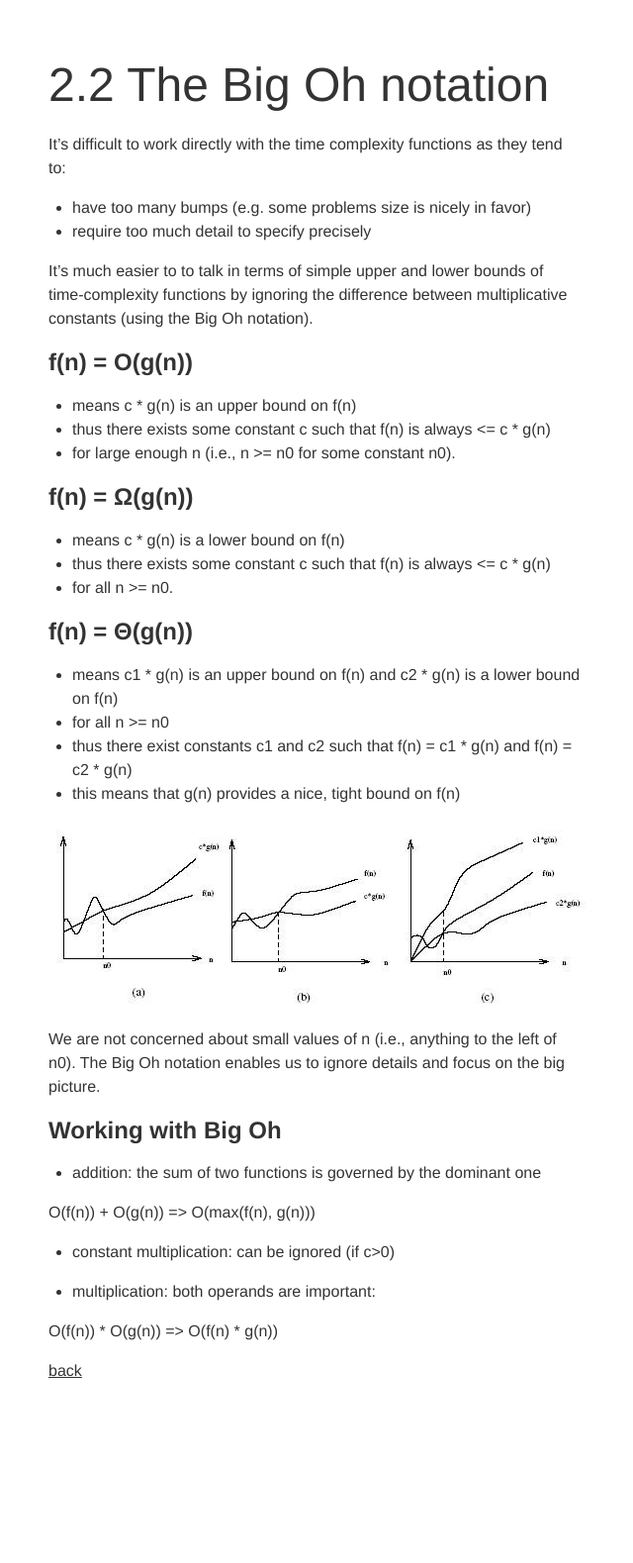
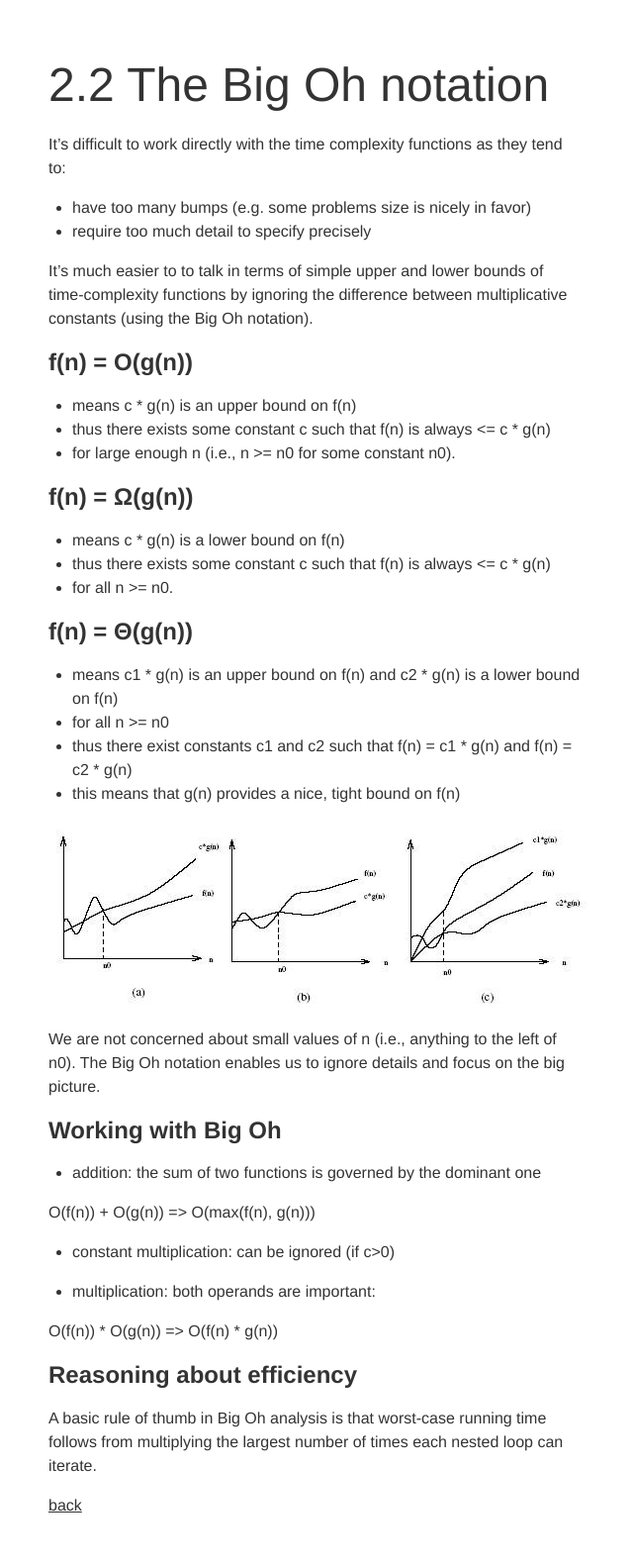
Before and after one commit to csabapalfi/algorithm-design-manual, a Jekyll site: the page built from _posts/2013-01-17-2.2-the_big_oh_notation.md, in a window 1280 px wide. Shown: the whole page at 99% size, without its empty margins (111-751 px from the left). Built offline with Jekyll 4.4.1, drawn with Linux system fonts in a browser that asks for light colours; before the commit the page ends 1443 px from its top, so only the background shows below that.

Commit message:
more on big oh

```diff
--- a/_posts/2013-01-17-2.2-the_big_oh_notation.md
+++ b/_posts/2013-01-17-2.2-the_big_oh_notation.md
@@ -40,3 +40,7 @@ O(f(n)) + O(g(n)) => O(max(f(n), g(n)))
 * multiplication: both operands are important:
 
 O(f(n)) * O(g(n)) => O(f(n) * g(n))
+
+## Reasoning about efficiency
+
+A basic rule of thumb in Big Oh analysis is that worst-case running time follows from multiplying the largest number of times each nested loop can iterate.
```
